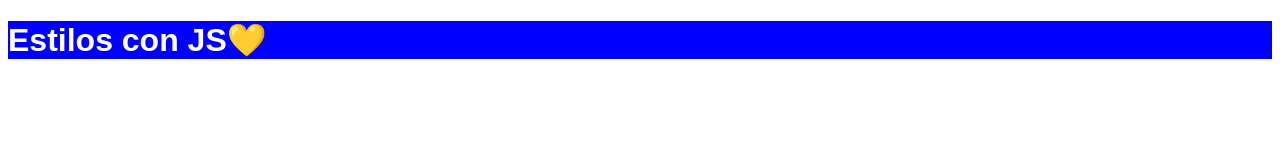
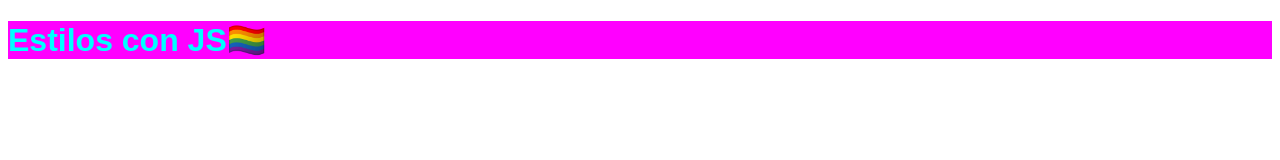
Before and after one commit to Karen10Ruiz/DOM, a plain HTML site: page 02-Estilos/index.html in a window 1280 px wide. Drawn offline with Linux system fonts and the light colour scheme.

Commit message:
Asiganamos y eliminamos estilos con JS

```diff
--- a/02-Estilos/index.html
+++ b/02-Estilos/index.html
@@ -8,6 +8,6 @@
     <script defer src="script.js"></script>
 </head>
 <body>
-    <h1 class="titulo" style="color: white; background-color: blue;">Estilos con JS💛</h1>
+    <h1 class="titulo" style="color: white; background-color: blue;">Estilos con JS🏳️‍🌈</h1>
 </body>
 </html>
--- a/02-Estilos/script.js
+++ b/02-Estilos/script.js
@@ -52,4 +52,75 @@ console.log(titulo.style)
 
 */
 
-console.log("Valores en línea. Color:" + titulo.style.color + " - Fondo: " + titulo.style.backgroundColor)
+console.log("Valores en línea. Color:" + titulo.style.color + " - Fondo: " + titulo.style.backgroundColor);
+
+/*
+
+    Método de propiedad
+
+    Asignar el valor de la propiedad de estilo en el elemento seleccionado.
+
+    elemento.style.nombrePropiedad = "valor"
+
+    -Es la forma más directa y legible de asignar propiedades.
+    -Sólo admite asignar propiedades con formato camelCase.
+
+
+
+*/
+
+//let colorUsuario = promp("Escribe un color");
+
+titulo.style.color = "purple";
+titulo.style.backgroundColor = "yellow";
+
+console.log("Valores asignados con JS. Color:" + titulo.style.color + " - Fondo: " + titulo.style.backgroundColor);
+
+/*
+
+    Método setProperty()
+
+    Asignamos una propiedad de estilo al elemento seleccionado.
+
+    elemento.style.setProperty(nombrePropiedad, valor, important)
+
+    -Más flexible y poderoso.
+    -Las propiedades se escriben en formato kebab-case.
+    -Parámetro "important" es opcional.
+
+*/
+
+titulo.style.setProperty("color" , "darkblue");
+titulo.style.setProperty("background-Color" , "red" , "important");
+
+console.log("Valores asignados con setProperty. Color:" + titulo.style.color + " - Fondo: " + titulo.style.backgroundColor);
+
+/*
+
+    Eliminar valores de propiedades
+
+    Usamos el método de propiedad y le definimos una cadena de texto vacía.
+
+    elemento.style.nombrePropiedad = " "
+
+    Esto elimina los valores previamente definidos en JS y en los estilos en línea.
+
+*/
+
+//titulo.style.color = "";
+//titulo.style.backgroundColor = "";
+
+/*
+
+    Método removeProperty()
+
+    Ésto elimina la propiedad de estilo
+
+    elemento.style.removeProperty(nombrePropiedad)
+
+    -Las propiedades se pasan en formato kebab-case
+
+*/
+
+titulo.style.removeProperty("color");
+titulo.style.removeProperty("background-color");
--- a/02-Estilos/style.css
+++ b/02-Estilos/style.css
@@ -3,6 +3,6 @@ html {
 }
 
 .titulo {
-    color: red;
-    background-color: darkslateblue;
+    color: cyan;
+    background-color: magenta;
 }
```
